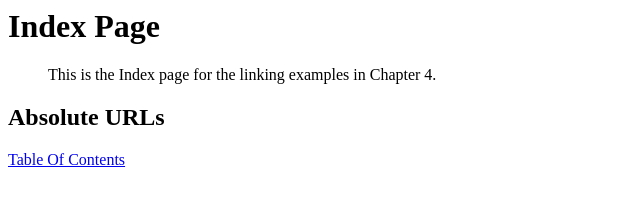
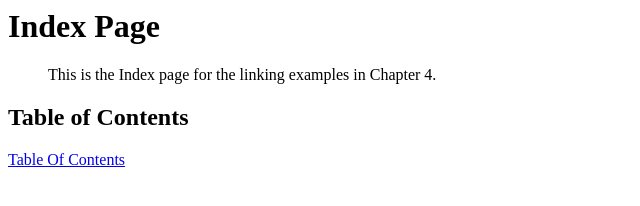
Before and after one commit to EmYax/limks_review_pds5-6_Cruz, a plain HTML site: page index.html in a window 1280 px wide. Shown: the full height of the page, 0-640 px from the left. Drawn offline with Linux system fonts and the light colour scheme.

Commit message:
Update index.html

```diff
--- a/index.html
+++ b/index.html
@@ -10,7 +10,7 @@
 <blockQuote>This is the Index page for the linking examples in Chapter
 4.</blockQuote>
 
-<h2>Absolute URLs</h2>
+<h2>Table of Contents</h2>
 <p><a href="toc.html">Table Of Contents</a></p>
 
 
```
